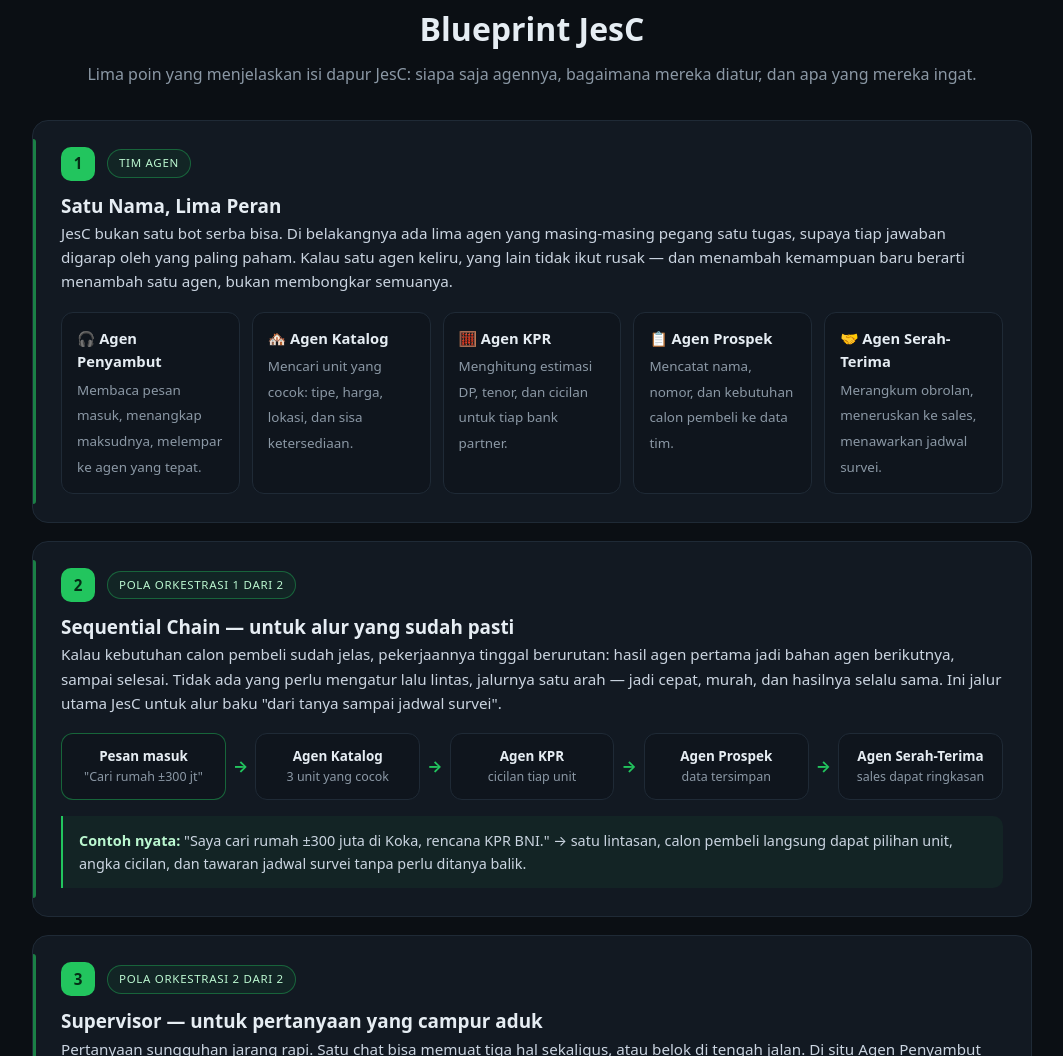
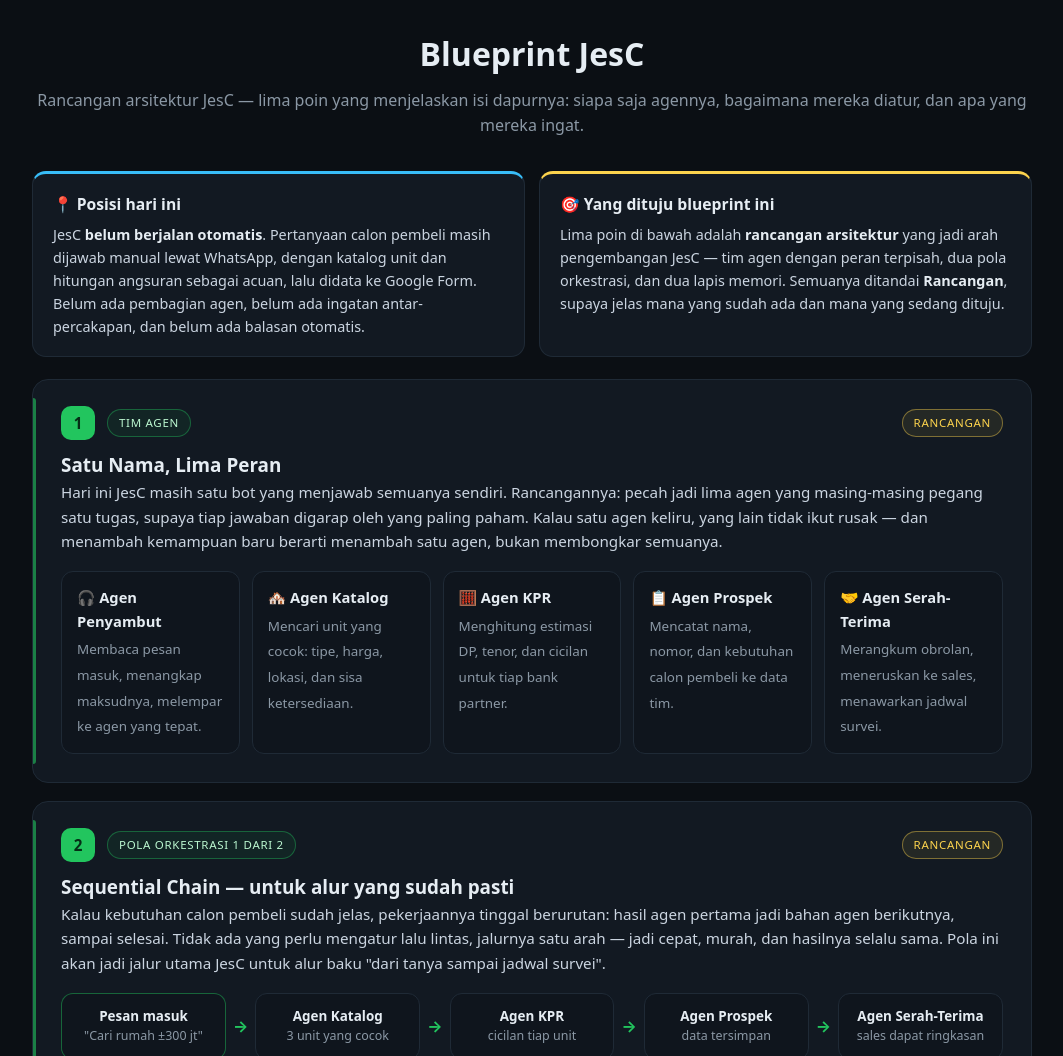
Before and after one commit to merwinraturandang-arch/jesc-github-demo, a plain HTML site: page index.html in a window 1280 px wide. Shown: the part 1744-2800 px from the top of the page, without its empty margins (108-1171 px from the left). Drawn offline with Linux system fonts and the light colour scheme; no server answers.

Commit message:
Tandai blueprint sebagai rancangan + sesuaikan klaim 24 jam

```diff
--- a/index.html
+++ b/index.html
@@ -73,6 +73,8 @@
 #places td[colspan]{text-align:center;color:var(--muted);padding:28px}
 #places a{color:var(--accent);font-weight:600;text-decoration:none}
 #places a:hover{text-decoration:underline}
+/* lencana tahap: kuning dan diam, bukan hijau berdenyut seperti "aktif" */
+.badge.proto{border-color:rgba(252,211,77,.45);color:#fde68a;background:rgba(252,211,77,.08);animation:none}
 /* BLUEPRINT */
 .bp{display:grid;gap:18px;counter-reset:bp}
 .bp-card{background:var(--card);border:1px solid var(--line);border-radius:16px;padding:26px 28px 28px;position:relative}
@@ -80,10 +82,19 @@
 .bp-top{display:flex;align-items:center;gap:12px;flex-wrap:wrap;margin-bottom:10px}
 .bp-num{width:34px;height:34px;flex:none;border-radius:10px;display:grid;place-items:center;font-weight:700;font-size:.95rem;color:#052e16;background:var(--accent)}
 .bp-tag{padding:4px 11px;border:1px solid rgba(34,197,94,.4);border-radius:999px;font-size:.72rem;letter-spacing:.06em;text-transform:uppercase;color:#bbf7d0;background:rgba(34,197,94,.07)}
+.bp-state{margin-left:auto;padding:4px 11px;border-radius:999px;font-size:.72rem;letter-spacing:.06em;text-transform:uppercase;white-space:nowrap;color:#fcd34d;border:1px solid rgba(252,211,77,.42);background:rgba(252,211,77,.08)}
 .bp-card h3{font-size:1.18rem;margin:0}
 .bp-card p{color:#cbd5e1;font-size:.95rem}
 .bp-note{margin-top:16px;padding:13px 16px;border-left:2px solid var(--accent);border-radius:0 10px 10px 0;background:rgba(34,197,94,.06);font-size:.9rem;color:#cbd5e1}
 .bp-note b{color:#bbf7d0}
+/* posisi sekarang vs yang dituju */
+.bp-status{display:grid;grid-template-columns:1fr 1fr;gap:14px;margin-bottom:22px}
+.bp-status>div{background:var(--card);border:1px solid var(--line);border-radius:14px;padding:18px 20px}
+.bp-status h4{font-size:.98rem;margin-bottom:6px}
+.bp-status p{color:#cbd5e1;font-size:.9rem}
+.bp-status b{color:var(--text)}
+.bp-status .now{border-top:3px solid #38bdf8}
+.bp-status .next{border-top:3px solid #fcd34d}
 /* kartu peran agen */
 .roles{display:grid;grid-template-columns:repeat(auto-fit,minmax(168px,1fr));gap:12px;margin-top:18px}
 .role{background:#0f151d;border:1px solid var(--line);border-radius:12px;padding:14px 15px}
@@ -118,7 +129,8 @@
 @media(max-width:760px){
   .chain{flex-direction:column}
   .arrow{transform:rotate(90deg);padding:7px 0}
-  .mem{grid-template-columns:1fr}
+  .mem,.bp-status{grid-template-columns:1fr}
+  .bp-state{margin-left:0}
   .bp-card{padding:22px 20px 24px}
 }
 /* FOOTER */
@@ -134,10 +146,10 @@
 <header class="hero">
   <div class="wrap">
     <div class="avatar">🏡</div>
-    <div class="badge">🟢 Status: Active &amp; Ready 24/7</div>
+    <div class="badge proto">🟡 Tahap: Prototipe — dijalankan manual</div>
     <h1>Jes<span>C</span></h1>
     <p class="project">Asisten Digital Perumahan JCHome Koka &amp; Koka Asri</p>
-    <p class="tagline">Asisten digital yang membalas calon pembeli rumah 24 jam — dari cek katalog, simulasi angsuran, sampai terhubung langsung ke tim marketing.</p>
+    <p class="tagline">Asisten digital untuk calon pembeli rumah — dari cek katalog, simulasi angsuran, sampai terhubung ke tim marketing.</p>
     <div class="btns">
       <a href="#blueprint" class="btn">📐 Lihat Blueprint</a>
       <a href="#simulasi" class="btn">Coba Simulasi</a>
@@ -163,8 +175,8 @@
       <div class="box solution">
         <h3>✅ The Solution</h3>
         <ul>
-          <li>⚡ <span>JesC membalas setiap chat dalam hitungan detik, 24 jam sehari, 7 hari seminggu.</span></li>
-          <li>🤖 <span>Pertanyaan rutin soal katalog, harga, dan angsuran dijawab otomatis dan konsisten.</span></li>
+          <li>⚡ <span>Jawaban soal katalog dan angsuran punya satu acuan yang sama, jadi tidak ada angka yang berubah-ubah.</span></li>
+          <li>🤖 <span>Aturan menjawabnya sudah tertulis rapi — termasuk kapan harus bilang "saya cek dulu" ketimbang mengarang.</span></li>
           <li>📋 <span>Setiap calon pembeli didata lewat Google Form, lalu diteruskan ke tim marketing via WhatsApp.</span></li>
         </ul>
       </div>
@@ -189,7 +201,18 @@
 <section id="blueprint" style="padding-top:0">
   <div class="wrap">
     <h2 class="center">Blueprint JesC</h2>
-    <p class="sub center">Lima poin yang menjelaskan isi dapur JesC: siapa saja agennya, bagaimana mereka diatur, dan apa yang mereka ingat.</p>
+    <p class="sub center">Rancangan arsitektur JesC — lima poin yang menjelaskan isi dapurnya: siapa saja agennya, bagaimana mereka diatur, dan apa yang mereka ingat.</p>
+
+    <div class="bp-status">
+      <div class="now">
+        <h4>📍 Posisi hari ini</h4>
+        <p>JesC <b>belum berjalan otomatis</b>. Pertanyaan calon pembeli masih dijawab manual lewat WhatsApp, dengan katalog unit dan hitungan angsuran sebagai acuan, lalu didata ke Google Form. Belum ada pembagian agen, belum ada ingatan antar-percakapan, dan belum ada balasan otomatis.</p>
+      </div>
+      <div class="next">
+        <h4>🎯 Yang dituju blueprint ini</h4>
+        <p>Lima poin di bawah adalah <b>rancangan arsitektur</b> yang jadi arah pengembangan JesC — tim agen dengan peran terpisah, dua pola orkestrasi, dan dua lapis memori. Semuanya ditandai <b>Rancangan</b>, supaya jelas mana yang sudah ada dan mana yang sedang dituju.</p>
+      </div>
+    </div>
 
     <div class="bp">
 
@@ -198,9 +221,10 @@
         <div class="bp-top">
           <div class="bp-num">1</div>
           <span class="bp-tag">Tim Agen</span>
+          <span class="bp-state">Rancangan</span>
         </div>
         <h3>Satu Nama, Lima Peran</h3>
-        <p>JesC bukan satu bot serba bisa. Di belakangnya ada lima agen yang masing-masing pegang satu tugas, supaya tiap jawaban digarap oleh yang paling paham. Kalau satu agen keliru, yang lain tidak ikut rusak — dan menambah kemampuan baru berarti menambah satu agen, bukan membongkar semuanya.</p>
+        <p>Hari ini JesC masih satu bot yang menjawab semuanya sendiri. Rancangannya: pecah jadi lima agen yang masing-masing pegang satu tugas, supaya tiap jawaban digarap oleh yang paling paham. Kalau satu agen keliru, yang lain tidak ikut rusak — dan menambah kemampuan baru berarti menambah satu agen, bukan membongkar semuanya.</p>
         <div class="roles">
           <div class="role"><b>🎧 Agen Penyambut</b><span>Membaca pesan masuk, menangkap maksudnya, melempar ke agen yang tepat.</span></div>
           <div class="role"><b>🏘️ Agen Katalog</b><span>Mencari unit yang cocok: tipe, harga, lokasi, dan sisa ketersediaan.</span></div>
@@ -215,9 +239,10 @@
         <div class="bp-top">
           <div class="bp-num">2</div>
           <span class="bp-tag">Pola Orkestrasi 1 dari 2</span>
+          <span class="bp-state">Rancangan</span>
         </div>
         <h3>Sequential Chain — untuk alur yang sudah pasti</h3>
-        <p>Kalau kebutuhan calon pembeli sudah jelas, pekerjaannya tinggal berurutan: hasil agen pertama jadi bahan agen berikutnya, sampai selesai. Tidak ada yang perlu mengatur lalu lintas, jalurnya satu arah — jadi cepat, murah, dan hasilnya selalu sama. Ini jalur utama JesC untuk alur baku "dari tanya sampai jadwal survei".</p>
+        <p>Kalau kebutuhan calon pembeli sudah jelas, pekerjaannya tinggal berurutan: hasil agen pertama jadi bahan agen berikutnya, sampai selesai. Tidak ada yang perlu mengatur lalu lintas, jalurnya satu arah — jadi cepat, murah, dan hasilnya selalu sama. Pola ini akan jadi jalur utama JesC untuk alur baku "dari tanya sampai jadwal survei".</p>
         <div class="chain">
           <div class="step first"><b>Pesan masuk</b><span>"Cari rumah ±300 jt"</span></div>
           <div class="arrow">→</div>
@@ -229,7 +254,7 @@
           <div class="arrow">→</div>
           <div class="step"><b>Agen Serah-Terima</b><span>sales dapat ringkasan</span></div>
         </div>
-        <div class="bp-note"><b>Contoh nyata:</b> "Saya cari rumah ±300 juta di Koka, rencana KPR BNI." → satu lintasan, calon pembeli langsung dapat pilihan unit, angka cicilan, dan tawaran jadwal survei tanpa perlu ditanya balik.</div>
+        <div class="bp-note"><b>Contoh alurnya:</b> "Saya cari rumah ±300 juta di Koka, rencana KPR BNI." → satu lintasan, calon pembeli langsung dapat pilihan unit, angka cicilan, dan tawaran jadwal survei tanpa perlu ditanya balik.</div>
       </article>
 
       <!-- POIN 3 -->
@@ -237,6 +262,7 @@
         <div class="bp-top">
           <div class="bp-num">3</div>
           <span class="bp-tag">Pola Orkestrasi 2 dari 2</span>
+          <span class="bp-state">Rancangan</span>
         </div>
         <h3>Supervisor — untuk pertanyaan yang campur aduk</h3>
         <p>Pertanyaan sungguhan jarang rapi. Satu chat bisa memuat tiga hal sekaligus, atau belok di tengah jalan. Di situ Agen Penyambut naik peran jadi <b>supervisor</b>: ia memecah pertanyaan, memanggil agen yang diperlukan — boleh lebih dari satu, boleh dipanggil ulang kalau jawabannya belum cukup — lalu menjahit semuanya jadi satu balasan WhatsApp yang utuh.</p>
@@ -251,7 +277,7 @@
             <div>🤝 Serah-Terima</div>
           </div>
         </div>
-        <div class="bp-note"><b>Contoh nyata:</b> "Unit 285 juta itu sertifikatnya apa, kalau DP 20% cicilannya berapa, dan bisa survei Sabtu?" → supervisor memanggil Katalog, KPR, dan Serah-Terima, hasilnya satu pesan utuh.<br><br><b>Kenapa dipakai dua pola?</b> Chain cepat dan hemat untuk alur yang sudah ketahuan ujungnya; Supervisor lebih pintar untuk yang tak terduga. JesC menjalankan Chain sebagai jalur utama, dan menyerahkan ke Supervisor begitu pertanyaannya keluar jalur.</div>
+        <div class="bp-note"><b>Contoh alurnya:</b> "Unit 285 juta itu sertifikatnya apa, kalau DP 20% cicilannya berapa, dan bisa survei Sabtu?" → supervisor memanggil Katalog, KPR, dan Serah-Terima, hasilnya satu pesan utuh.<br><br><b>Kenapa dirancang dua pola?</b> Chain cepat dan hemat untuk alur yang sudah ketahuan ujungnya; Supervisor lebih pintar untuk yang tak terduga. Rencananya Chain jadi jalur utama, dan Supervisor mengambil alih begitu pertanyaannya keluar jalur.</div>
       </article>
 
       <!-- POIN 4 -->
@@ -259,9 +285,10 @@
         <div class="bp-top">
           <div class="bp-num">4</div>
           <span class="bp-tag">Arsitektur Memori</span>
+          <span class="bp-state">Rancangan</span>
         </div>
         <h3>Dua Lapis Ingatan — jangka pendek vs jangka panjang</h3>
-        <p>Agen tanpa ingatan akan menanyakan hal yang sama berulang kali. Tapi tidak semua hal perlu diingat selamanya, dan tidak semua hal cukup diingat sebentar. Karena itu ingatan JesC dipisah jadi dua lapis dengan tugas berbeda.</p>
+        <p>Agen tanpa ingatan akan menanyakan hal yang sama berulang kali — dan itu persis keadaan JesC sekarang: tiap chat dimulai dari nol. Tapi tidak semua hal perlu diingat selamanya, dan tidak semua hal cukup diingat sebentar. Karena itu ingatan JesC akan dipisah jadi dua lapis dengan tugas berbeda.</p>
         <div class="mem">
           <div class="short">
             <h4>⚡ Short-Term Memory</h4>
@@ -291,9 +318,10 @@
         <div class="bp-top">
           <div class="bp-num">5</div>
           <span class="bp-tag">Vector Database</span>
+          <span class="bp-state">Rancangan</span>
         </div>
         <h3>Mencari Berdasarkan Makna, Bukan Kata Persis</h3>
-        <p>Pengetahuan panjang JesC dipotong jadi bagian-bagian kecil, diubah jadi deretan angka (<i>embedding</i>), lalu disimpan di <b>vector database</b> — kebetulan Supabase yang sama yang mengisi tabel "Data Tempat" di bawah. Saat ada pertanyaan, pertanyaannya juga diubah jadi angka, lalu sistem mencari potongan yang angkanya paling berdekatan: itulah yang maknanya paling mirip.</p>
+        <p>Rencananya pengetahuan panjang JesC dipotong jadi bagian-bagian kecil, diubah jadi deretan angka (<i>embedding</i>), lalu disimpan di <b>vector database</b>. Saat ada pertanyaan, pertanyaannya juga diubah jadi angka, lalu sistem mencari potongan yang angkanya paling berdekatan: itulah yang maknanya paling mirip.</p>
         <div class="chain">
           <div class="step first"><b>Pertanyaan</b><span>"rumah murah dekat kota"</span></div>
           <div class="arrow">→</div>
@@ -305,7 +333,7 @@
           <div class="arrow">→</div>
           <div class="step"><b>Agen menjawab</b><span>berdasar data, bukan karangan</span></div>
         </div>
-        <div class="bp-note"><b>Kenapa bukan pencarian kata biasa?</b> Kalimat "rumah murah dekat kota" tidak memuat kata "285 juta" maupun "Koka", jadi pencarian kata kunci akan pulang dengan tangan kosong. Pencarian makna tetap menemukan unit yang benar. Efek sampingnya yang paling penting: jawaban JesC selalu bersandar pada dokumen yang nyata ada, sehingga ia tidak mengarang harga atau syarat KPR.</div>
+        <div class="bp-note"><b>Kenapa bukan pencarian kata biasa?</b> Kalimat "rumah murah dekat kota" tidak memuat kata "285 juta" maupun "Koka", jadi pencarian kata kunci akan pulang dengan tangan kosong. Pencarian makna tetap menemukan unit yang benar. Efek sampingnya yang paling penting: jawaban JesC akan bersandar pada dokumen yang nyata ada, sehingga ia tidak mengarang harga atau syarat KPR.<br><br><b>Fondasinya sudah ada.</b> Supabase yang sekarang mengisi tabel "Data Tempat" di bawah sudah menyediakan ekstensi <i>pgvector</i> — tinggal dinyalakan. Jadi yang kurang tinggal isinya, bukan tempatnya.</div>
       </article>
 
     </div>
```
